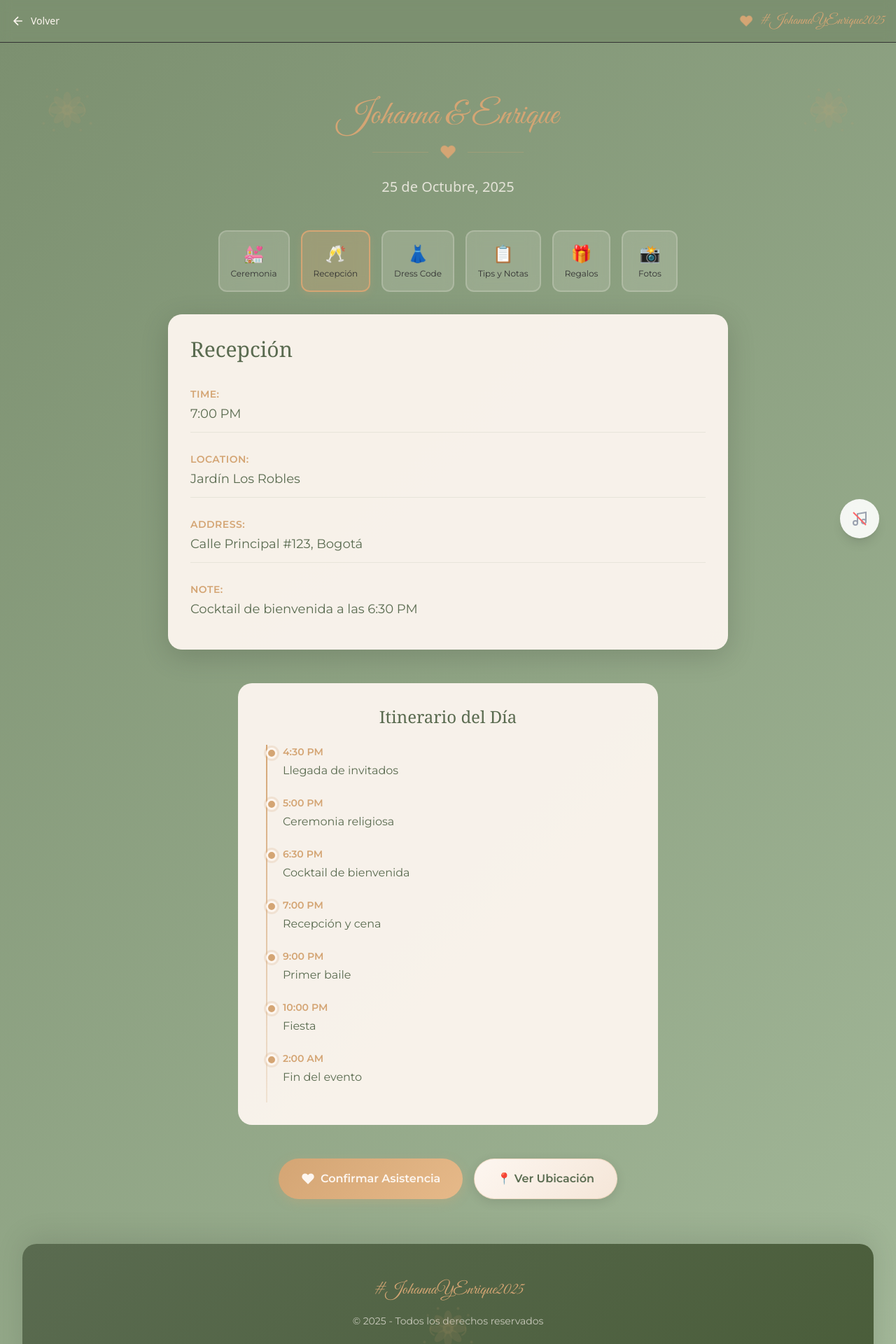
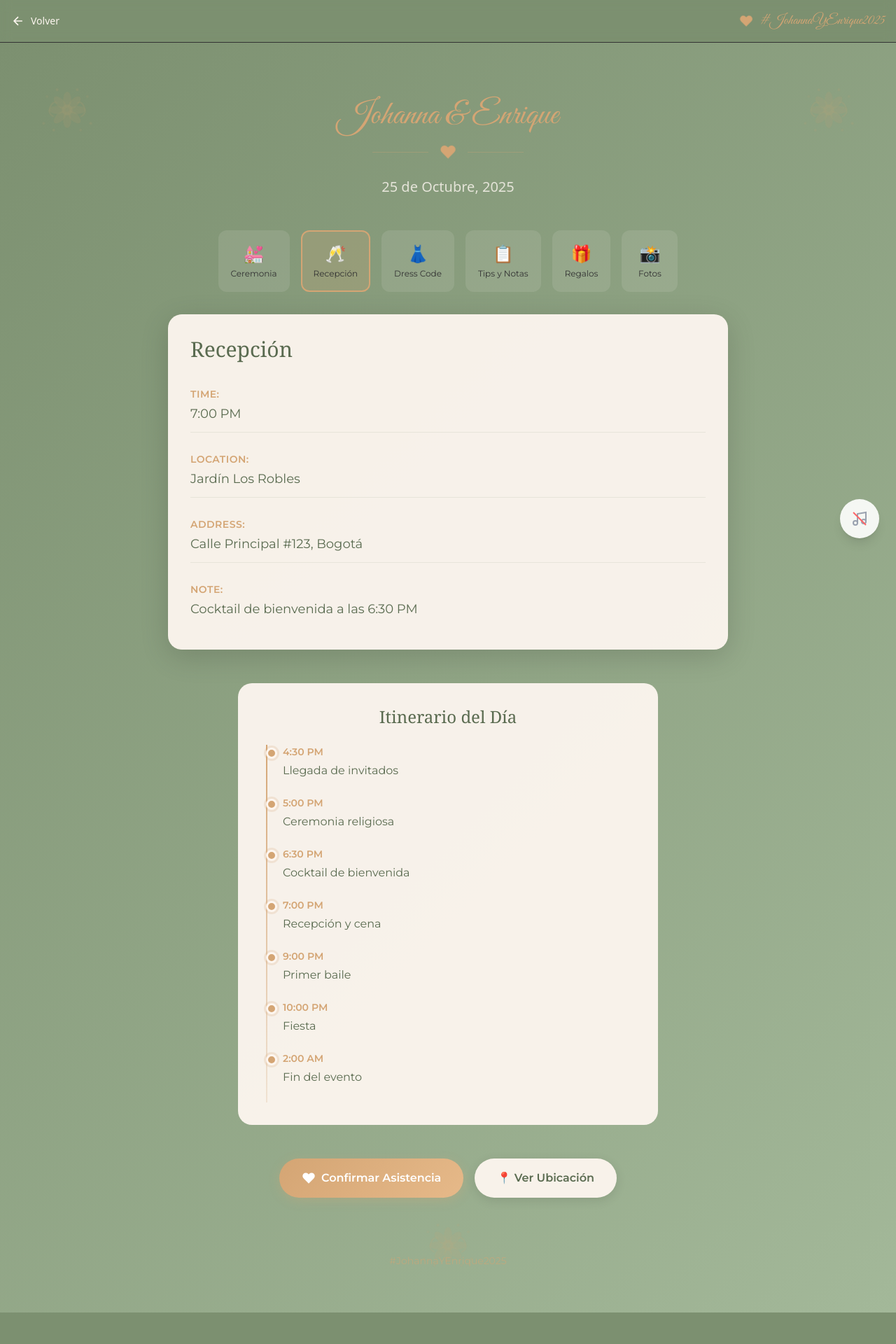
Before and after one commit to CamiloBzt/wedding-project, a Next.js app: page /invitation in a window 1280 px wide. Shown: the top 1920 px of the page at 70% size. Built offline with nearby package versions, Linux system fonts and the light colour scheme.

Commit message:
fix principal colors

```diff
--- a/src/app/globals.css
+++ b/src/app/globals.css
@@ -185,32 +185,6 @@
     background-size: 1000px 100%;
     animation: shimmer 2s infinite;
   }
-
-  /* Delay para animaciones */
-  .animation-delay-200 {
-    animation-delay: 200ms;
-  }
-
-  /* Slider personalizado para volumen */
-  .slider::-webkit-slider-thumb {
-    appearance: none;
-    width: 16px;
-    height: 16px;
-    border-radius: 50%;
-    background: #d4a574;
-    cursor: pointer;
-    box-shadow: 0 2px 4px rgba(0, 0, 0, 0.2);
-  }
-
-  .slider::-moz-range-thumb {
-    width: 16px;
-    height: 16px;
-    border-radius: 50%;
-    background: #d4a574;
-    cursor: pointer;
-    border: none;
-    box-shadow: 0 2px 4px rgba(0, 0, 0, 0.2);
-  }
 }
 
 /* Scrollbar personalizada */
--- a/src/components/InvitationDetails/InvitationDetails.module.css
+++ b/src/components/InvitationDetails/InvitationDetails.module.css
@@ -38,25 +38,22 @@
     flex-direction: column;
     align-items: center;
     padding: 1rem;
-    background: rgba(253, 246, 240, 0.15);
-    border: 2px solid rgba(253, 246, 240, 0.2);
+    background: rgba(253, 246, 240, 0.1);
+    border: 2px solid transparent;
     border-radius: 12px;
     cursor: pointer;
     transition: all 0.3s ease;
     min-width: 80px;
-    backdrop-filter: blur(10px);
 }
 
 .navButton:hover {
-    background: rgba(253, 246, 240, 0.25);
+    background: rgba(253, 246, 240, 0.2);
     transform: translateY(-2px);
-    border-color: rgba(212, 165, 116, 0.4);
 }
 
 .navButton.active {
-    background: rgba(212, 165, 116, 0.3);
+    background: rgba(212, 165, 116, 0.2);
     border-color: #d4a574;
-    box-shadow: 0 4px 12px rgba(212, 165, 116, 0.2);
 }
 
 .content {
@@ -122,19 +119,17 @@
     width: 100%;
     padding: 0.75rem;
     background: linear-gradient(135deg, #7c9070 0%, #a3b899 100%);
-    color: #fdf6f0;
+    color: white;
     border: none;
     border-radius: 25px;
     font-weight: 600;
     cursor: pointer;
     transition: all 0.3s ease;
-    box-shadow: 0 4px 12px rgba(124, 144, 112, 0.2);
 }
 
 .viewMoreButton:hover {
     transform: translateY(-2px);
-    box-shadow: 0 6px 16px rgba(124, 144, 112, 0.3);
-    background: linear-gradient(135deg, #8a9e7e 0%, #b1c6a7 100%);
+    box-shadow: 0 4px 12px rgba(124, 144, 112, 0.3);
 }
 
 .timeline {
@@ -259,9 +254,8 @@
 
 .confirmButton {
     background: linear-gradient(135deg, #d4a574 0%, #e6b989 100%);
-    color: #fdf6f0;
+    color: white;
     box-shadow: 0 4px 15px rgba(212, 165, 116, 0.3);
-    font-weight: 600;
 }
 
 .confirmButton:hover {
@@ -270,17 +264,14 @@
 }
 
 .mapButton {
-    background: linear-gradient(135deg, #fdf6f0 0%, #f5e6d8 100%);
+    background: rgba(253, 246, 240, 0.95);
     color: #5a6b50;
     box-shadow: 0 4px 15px rgba(0, 0, 0, 0.1);
-    border: 1px solid rgba(212, 165, 116, 0.3);
-    font-weight: 600;
 }
 
 .mapButton:hover {
     transform: translateY(-2px);
-    background: linear-gradient(135deg, #ffffff 0%, #fdf6f0 100%);
-    box-shadow: 0 6px 20px rgba(212, 165, 116, 0.2);
+    background: rgba(253, 246, 240, 1);
 }
 
 /* Estilos de Modales */
@@ -300,7 +291,7 @@
 }
 
 .modalContent {
-    background: linear-gradient(135deg, #5a6b50 0%, #7c9070 100%);
+    background: linear-gradient(135deg, #2c3e50 0%, #34495e 100%);
     border-radius: 20px;
     padding: 2rem;
     max-width: 500px;
@@ -310,7 +301,6 @@
     position: relative;
     animation: slideUp 0.3s ease;
     border: 2px solid #d4a574;
-    box-shadow: 0 20px 60px rgba(0, 0, 0, 0.3);
 }
 
 @keyframes slideUp {
@@ -333,16 +323,14 @@
     height: 30px;
     background: transparent;
     border: none;
-    color: #fdf6f0;
+    color: #d4a574;
     font-size: 2rem;
     cursor: pointer;
     transition: transform 0.3s ease;
-    opacity: 0.8;
 }
 
 .closeButton:hover {
     transform: rotate(90deg);
-    opacity: 1;
 }
 
 .modalHeader {
@@ -379,11 +367,10 @@
 }
 
 .giftOption {
-    background: rgba(253, 246, 240, 0.08);
+    background: rgba(253, 246, 240, 0.05);
     padding: 1rem;
     border-radius: 10px;
     border-left: 3px solid #d4a574;
-    backdrop-filter: blur(5px);
 }
 
 .giftOption h4 {
@@ -414,44 +401,24 @@
 .uploadButton {
     padding: 1rem 2rem;
     background: linear-gradient(135deg, #d4a574 0%, #c49764 100%);
-    color: #fdf6f0;
+    color: white;
     border: none;
     border-radius: 25px;
     font-weight: 600;
     font-size: 1rem;
     cursor: pointer;
     transition: all 0.3s ease;
-    box-shadow: 0 4px 12px rgba(212, 165, 116, 0.3);
 }
 
 .uploadButton:hover {
     transform: translateY(-2px);
     box-shadow: 0 6px 20px rgba(212, 165, 116, 0.4);
-    background: linear-gradient(135deg, #ddb384 0%, #d4a574 100%);
 }
 
 .footer {
     text-align: center;
-    padding: 3rem 2rem;
+    padding: 2rem;
     position: relative;
-    background: linear-gradient(135deg, #5a6b50 0%, #4a5d3a 100%);
-    margin-top: 4rem;
-    border-radius: 20px 20px 0 0;
-    box-shadow: 0 -10px 40px rgba(0, 0, 0, 0.1);
-}
-
-.footer p {
-    color: #d4a574;
-    font-family: 'Great Vibes', cursive;
-    font-size: 1.5rem;
-    margin-bottom: 1rem;
-}
-
-.footer .copyright {
-    color: #fdf6f0;
-    font-size: 0.875rem;
-    opacity: 0.7;
-    font-family: 'Montserrat', sans-serif;
 }
 
 @keyframes fadeIn {
--- a/src/components/InvitationDetails/InvitationDetails.tsx
+++ b/src/components/InvitationDetails/InvitationDetails.tsx
@@ -209,10 +209,7 @@ const InvitationDetails: React.FC = () => {
 
       {/* Footer decorativo */}
       <div className={styles.footer}>
-        <p>{weddingDetails.hashtag || "Con amor, Johanna & Enrique"}</p>
-        <p className={styles.copyright}>
-          © 2025 - Todos los derechos reservados
-        </p>
+        <p className="text-[#d4a574]/60 text-sm">{weddingDetails.hashtag}</p>
         <FloralDecoration position="bottom-center" />
       </div>
     </div>
@@ -297,7 +294,7 @@ const PhotosModal: React.FC<{ onClose: () => void }> = ({ onClose }) => (
 
       <div className={styles.modalHeader}>
         <h2 className="text-2xl font-serif text-[#d4a574] mb-2">
-          Comparte tus fotos y videos
+          Comparte tus fotos y videos de la boda aquí
         </h2>
         <p className="text-[#fdf6f0]/80 text-sm">
           No queremos perdernos ningún momento de este hermoso día
```
